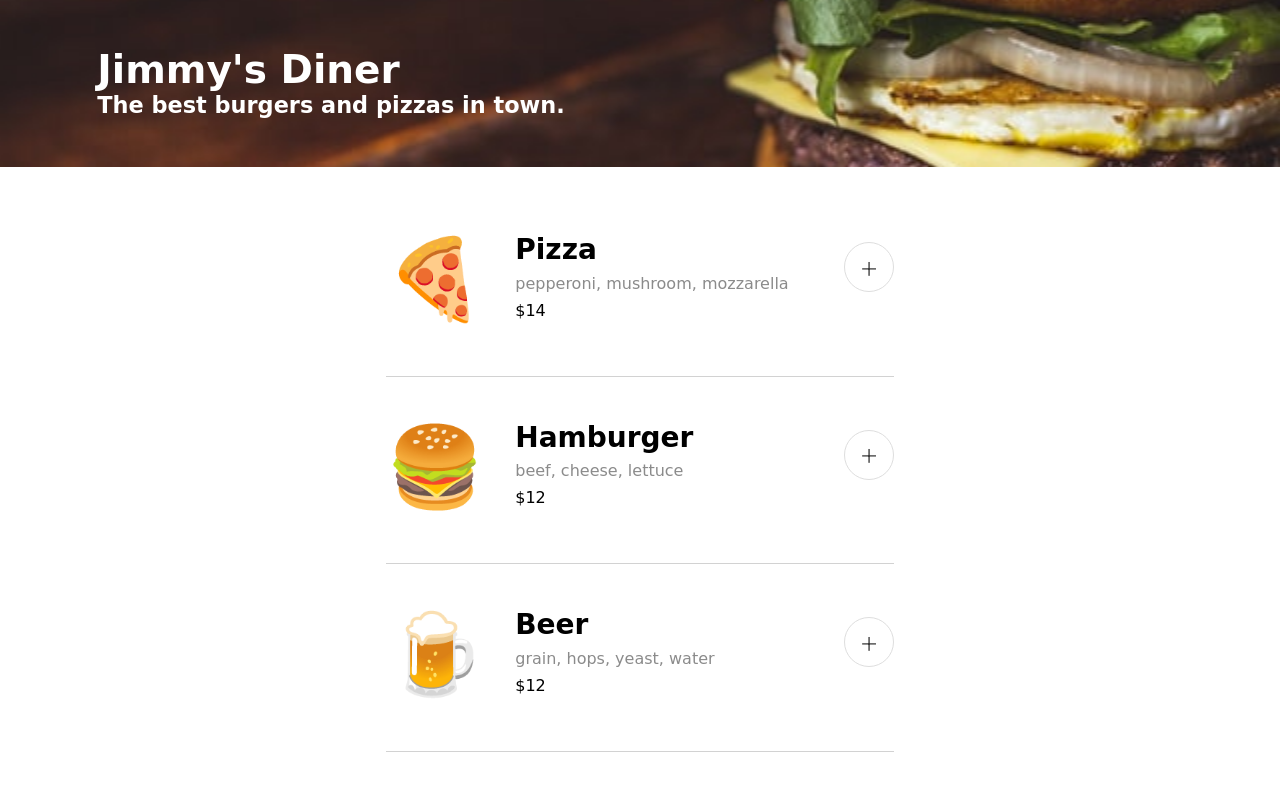
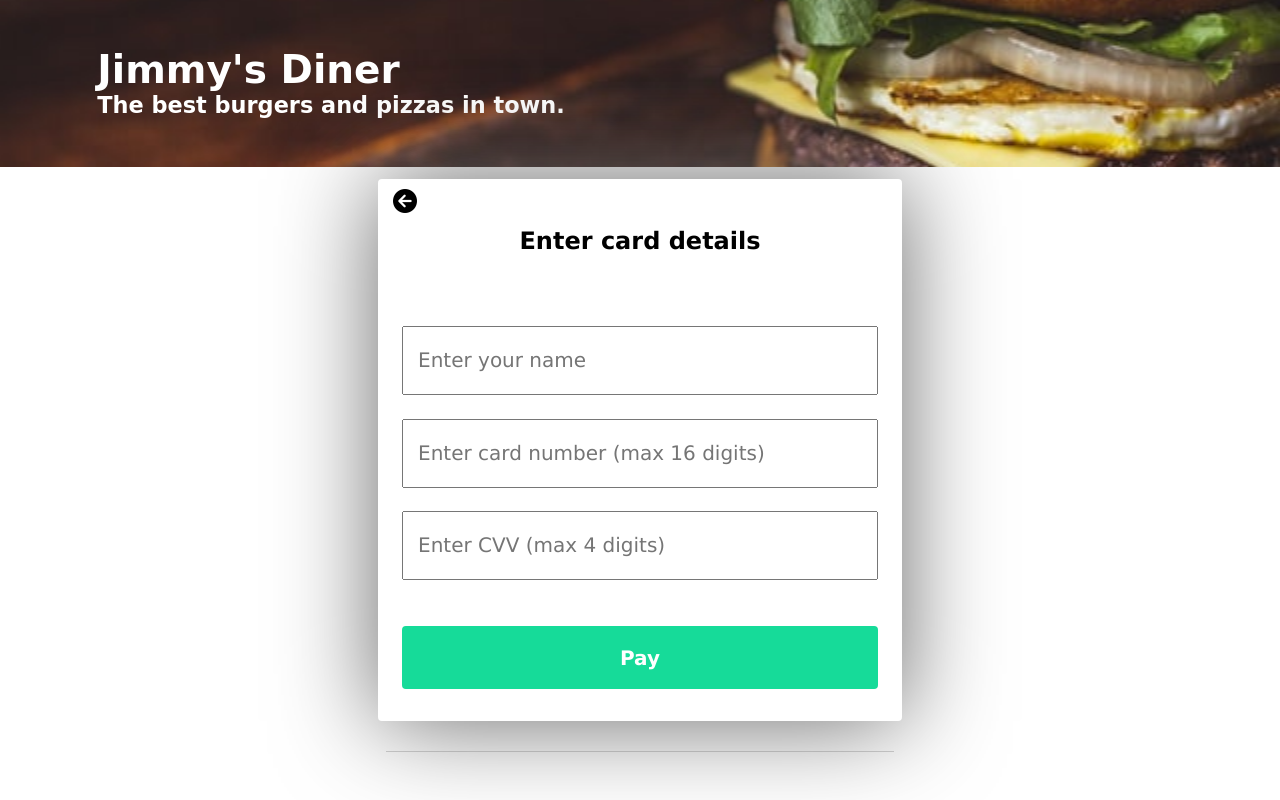
Before and after one commit to jeff-eng/restaurant_ordering_app, a plain HTML site: page index.html in a window 1280 px wide. Drawn offline with nearby package versions, Linux system fonts and the light colour scheme; a web font is replaced by a local one.

Commit message:
Added pattern attribute and character lengths to modal inputs to restrict user input.

```diff
--- a/index.html
+++ b/index.html
@@ -42,7 +42,7 @@
                     <button type="button" class="order__button--complete" id="order__button--complete">Complete order</button>
                 </div>
             </section>
-            <div class="modal hide" id="modal" aria-modal="true">
+            <div class="modal" id="modal" aria-modal="true">
                 <div class="modal__button-wrapper">
                     <button class="modal__button--dismiss" id="modal__button--dismiss" data-btn="dismiss" aria-label="return to order">
                         <i class="fa-solid fa-circle-arrow-left" data-btn="dismiss"></i>
@@ -62,14 +62,20 @@
                             type="text"
                             class="modal__payment-form--input"
                             name="creditCardNumber"
-                            placeholder="Enter card number"
+                            placeholder="Enter card number (max 16 digits)"
+                            minlength="15"
+                            maxlength="16"
+                            pattern="[0-9]{15,16}"
                             required
                         >
                         <input
                             type="text"
                             class="modal__payment-form--input"
                             name="CVVNumber"
-                            placeholder="Enter CVV"
+                            placeholder="Enter CVV (max 4 digits)"
+                            minlength="3"
+                            maxlength="4"
+                            pattern="[0-9]{3,4}"
                             required
                         >
                         <div class="modal__button-inner-wrapper">
```
